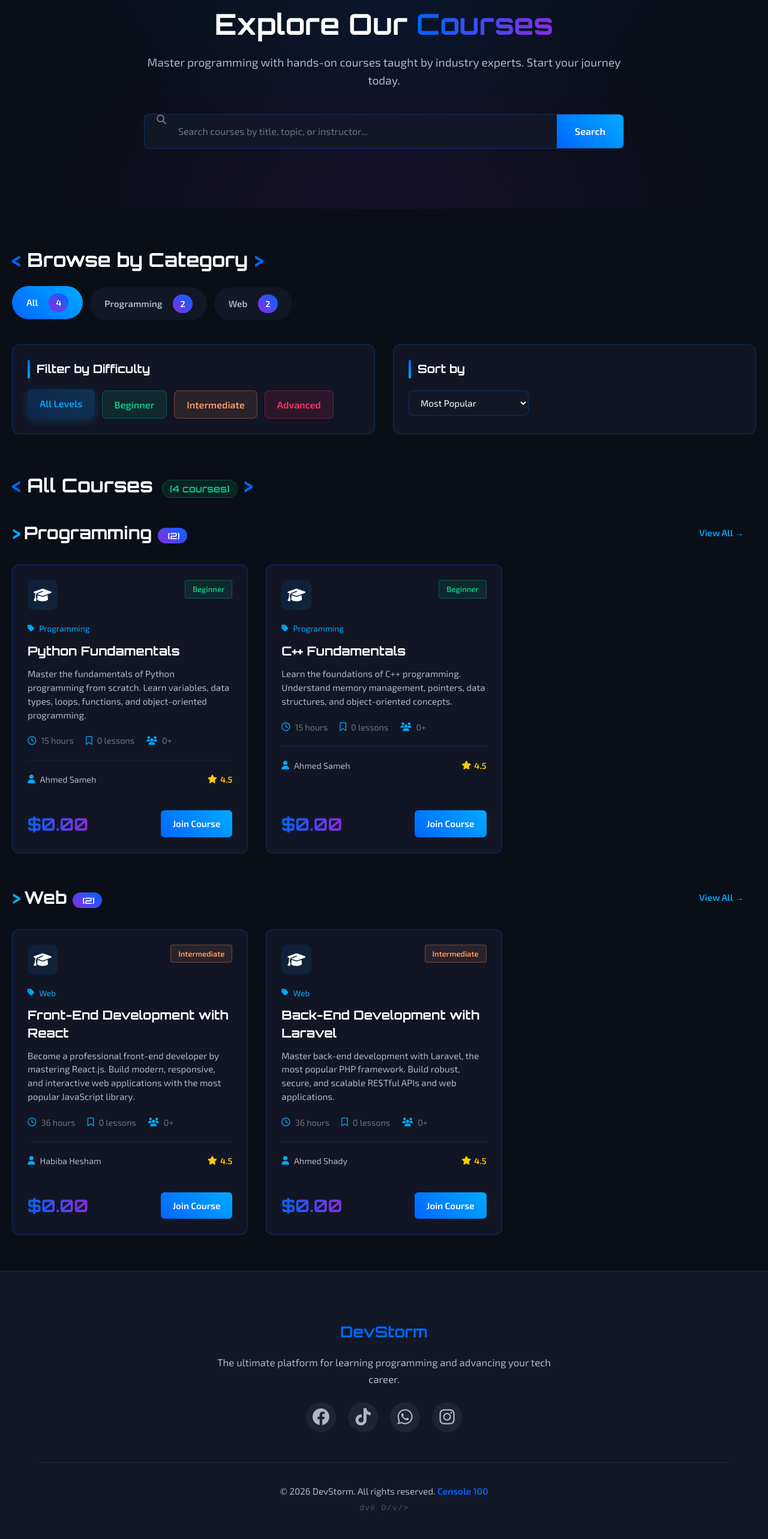
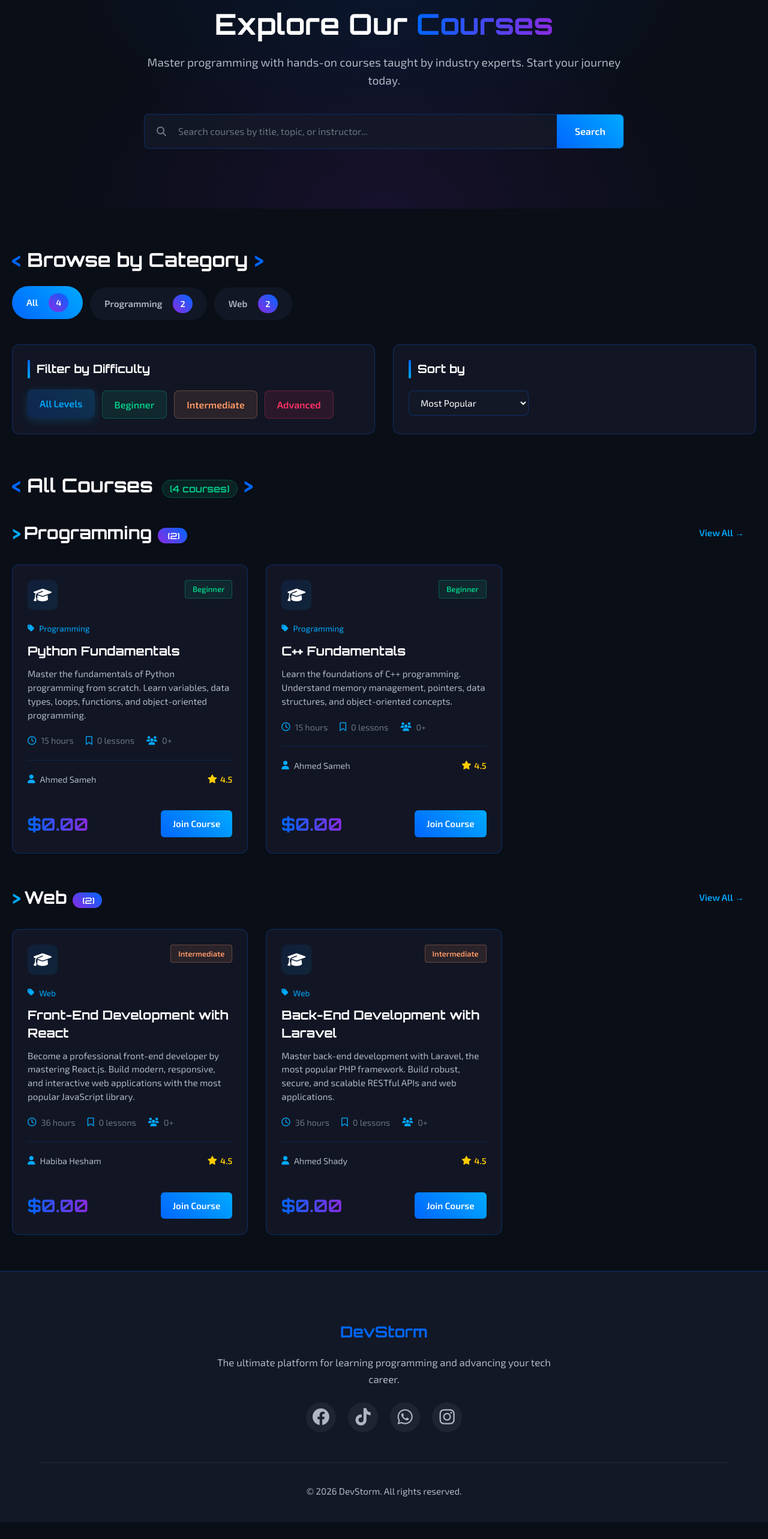
Before and after one commit to devstorm-tech/devstorm-tech.github.io, a React (Vite) app: page /courses in a window 1280 px wide. Shown: the part 149-2715 px from the top of the page at 60% size. After the commit the page ends 2687 px from the top, so only its background shows below. Built offline with nearby package versions, Linux system fonts and the light colour scheme.

Commit message:
some front-end fix's v2

```diff
--- a/src/App.jsx
+++ b/src/App.jsx
@@ -49,7 +49,6 @@ function App() {
                     <Route path="/compiler" element={<Compiler />} />
                     <Route path="/profile" element={<MyProfile />} />
                     <Route path="/dashboard" element={<Dashboard />} />
-
                     {/* Redirect old /course route to courses page */}
                     <Route path="/course" element={<Navigate to="/courses" />} />
 
--- a/src/components/Footer.jsx
+++ b/src/components/Footer.jsx
@@ -56,8 +56,7 @@ const Footer = () => {
                 </div>
 
                 <div className="copyright">
-                    <p>&copy; {currentYear} DevStorm. All rights reserved. <span className="highlight">Censole 100</span></p>
-                    <p className="signature">dv# D/v/&gt;</p>
+                    <p>&copy; {currentYear} DevStorm. All rights reserved.</p>
                 </div>
             </div>
         </footer>
--- a/src/pages/Courses.css
+++ b/src/pages/Courses.css
@@ -87,8 +87,10 @@
     background-color: rgba(20, 25, 40, 0.8);
     border: 1px solid rgba(0, 102, 255, 0.3);
     border-radius: 8px;
+    align-items: center;
     overflow: hidden;
     transition: all 0.3s ease;
+
 }
 
 .courses-search-bar:focus-within {
--- a/src/pages/Store.css
+++ b/src/pages/Store.css
@@ -59,6 +59,7 @@
     margin: 40px auto;
     flex-wrap: wrap;
     justify-content: center;
+    align-items: center;
 }
 
 .search-container {
@@ -127,6 +128,9 @@
 
 .search-filters-btn {
     background-color: #0066ff;
+
+    padding: 10px;
+    border-radius: 20px;
     color: white;
 }
 
```
